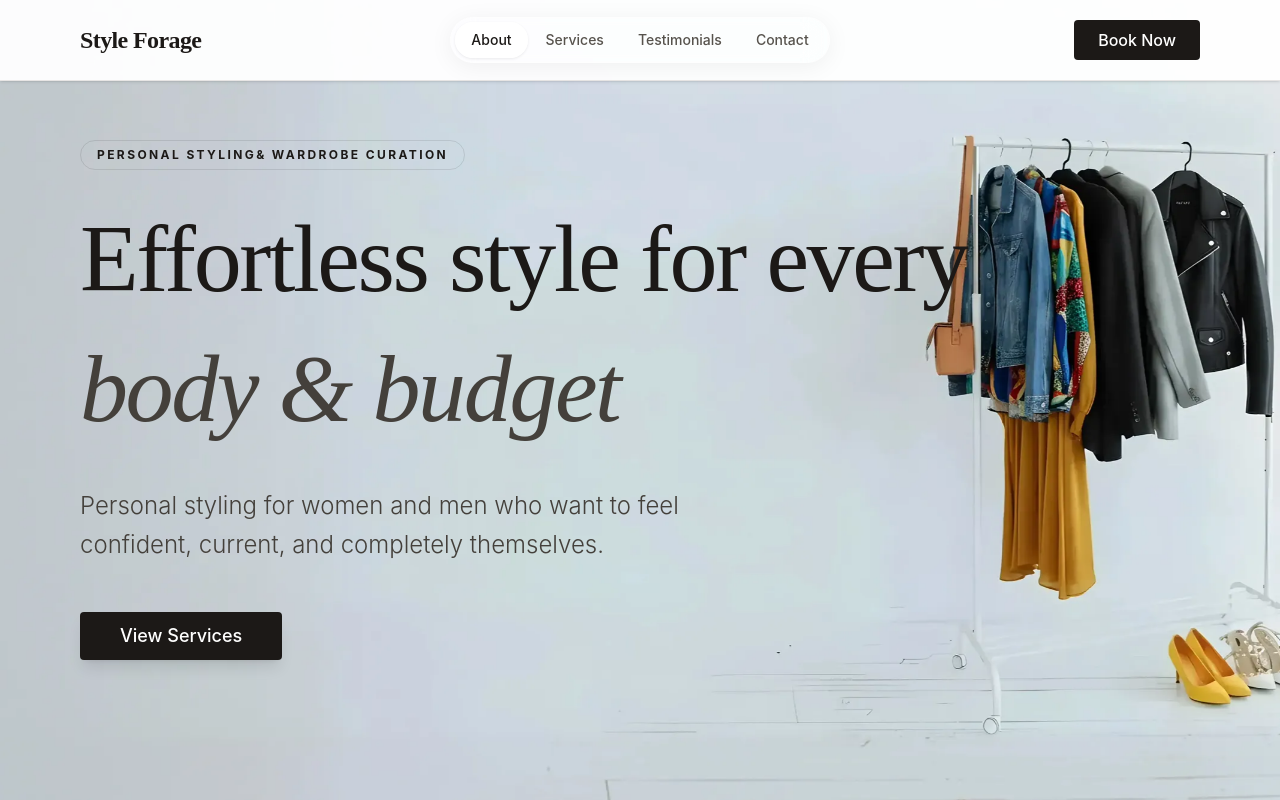
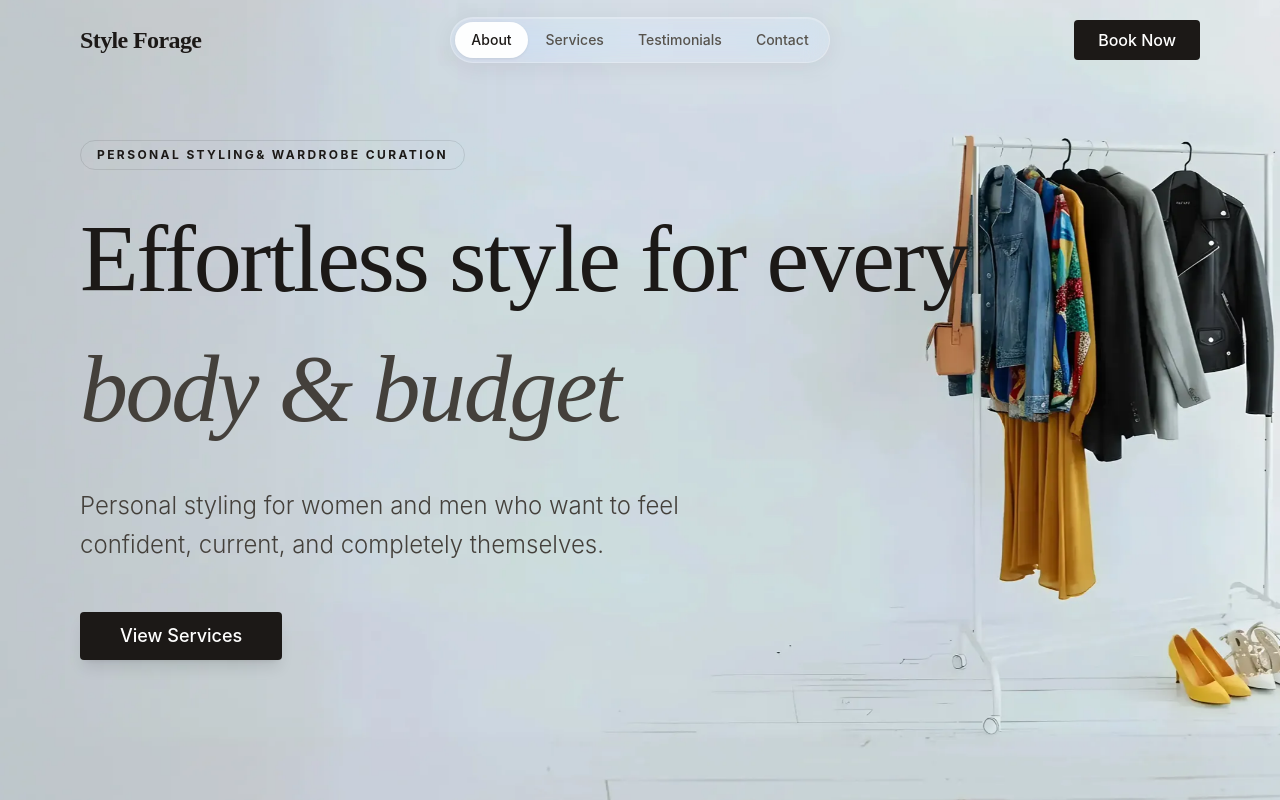
Before and after one commit to lustandfury/styleforage, a React (Vite) app: page / in a window 1280 px wide. Shown: the top 800 px of the page. Built offline with nearby package versions, Linux system fonts and the light colour scheme; a web font is replaced by a local one.

Commit message:
refactor: Simplify Header component styling for improved readability
- **Header Component:** Removed conditional class application for background and border styles, streamlining the code and enhancing maintainability while preserving the overall layout and responsiveness.

```diff
--- a/components/layout/Header.tsx
+++ b/components/layout/Header.tsx
@@ -124,11 +124,7 @@ export const Header: React.FC = () => {
       >
         Skip to main content
       </a>
-      <header
-        className={`fixed top-0 z-40 w-full border-b border-transparent transition-all duration-300 ${
-          hasScrolledOnce ? 'md:bg-white/95 md:border-stone-200 md:shadow-sm' : ''
-        }`}
-      >
+      <header className="fixed top-0 z-40 w-full border-b border-transparent transition-all duration-300">
         <div className="w-full px-3 md:px-12 lg:px-20 h-20 grid grid-cols-3 items-center gap-2">
           <div
             className={`justify-self-start transition-opacity duration-300 min-w-0 ${
```
